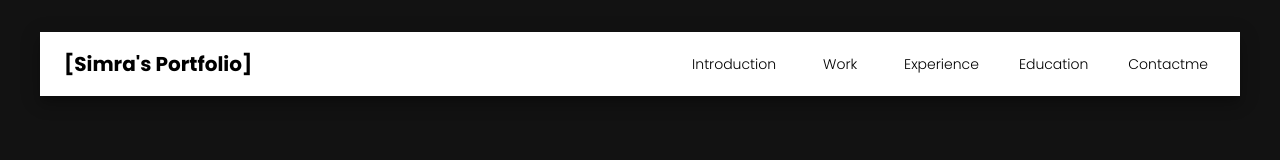
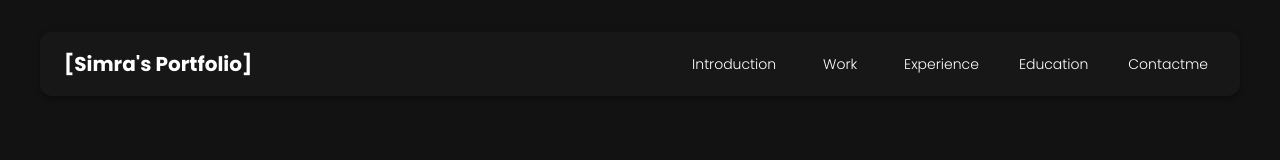
Before and after one commit to Simra2004/React-Portfolio, a React (Vite) app: page / in a window 1280 px wide. Shown: the top 160 px of the page. Built offline with nearby package versions, Linux system fonts and the light colour scheme.

Commit message:
navbar styling

```diff
--- a/src/Component/Experience/experience.tsx
+++ b/src/Component/Experience/experience.tsx
@@ -157,8 +157,6 @@ function ExperienceCard({ experience }: { experience: Experience }) {
     </Card>
   );
 }
-
-// Main exported component
 export default function ExperienceCardsList() {
   return (
     <Box sx={{ flexGrow: 1, p: 2 }}>
--- a/src/Component/Navbar/navbar.tsx
+++ b/src/Component/Navbar/navbar.tsx
@@ -19,23 +19,26 @@ const Navbar = () => {
   return (
     <AppBar
     position="sticky"
+
     sx={{
-      backgroundColor: "white",
-      boxShadow: 10,
+      backgroundColor: "black",
+      boxShadow: 30,
       width: "100%",
-      // zIndex: (theme) => theme.zIndex.drawer + 1,
+      borderRadius:3
+
+
     }}
   >
 
       <Toolbar sx={{ justifyContent: "space-between" }}>
-        <Typography variant="h6" sx={{ fontWeight: "bold", color: "black" }}>
+        <Typography variant="h6" sx={{ fontWeight: "bold", color: "white" }}>
           [Simra's Portfolio]
         </Typography>
         <Box sx={{ display: "flex", gap: 3 }}>
           {navItems.map((item) => (
             <Button
               key={item}
-              sx={{ color: "black", fontWeight: "300", textTransform: "none" }}
+              sx={{ color: "white", fontWeight: "300", textTransform: "none" }}
               onClick={() => handleScroll(item)}
             >
               {item}
```
